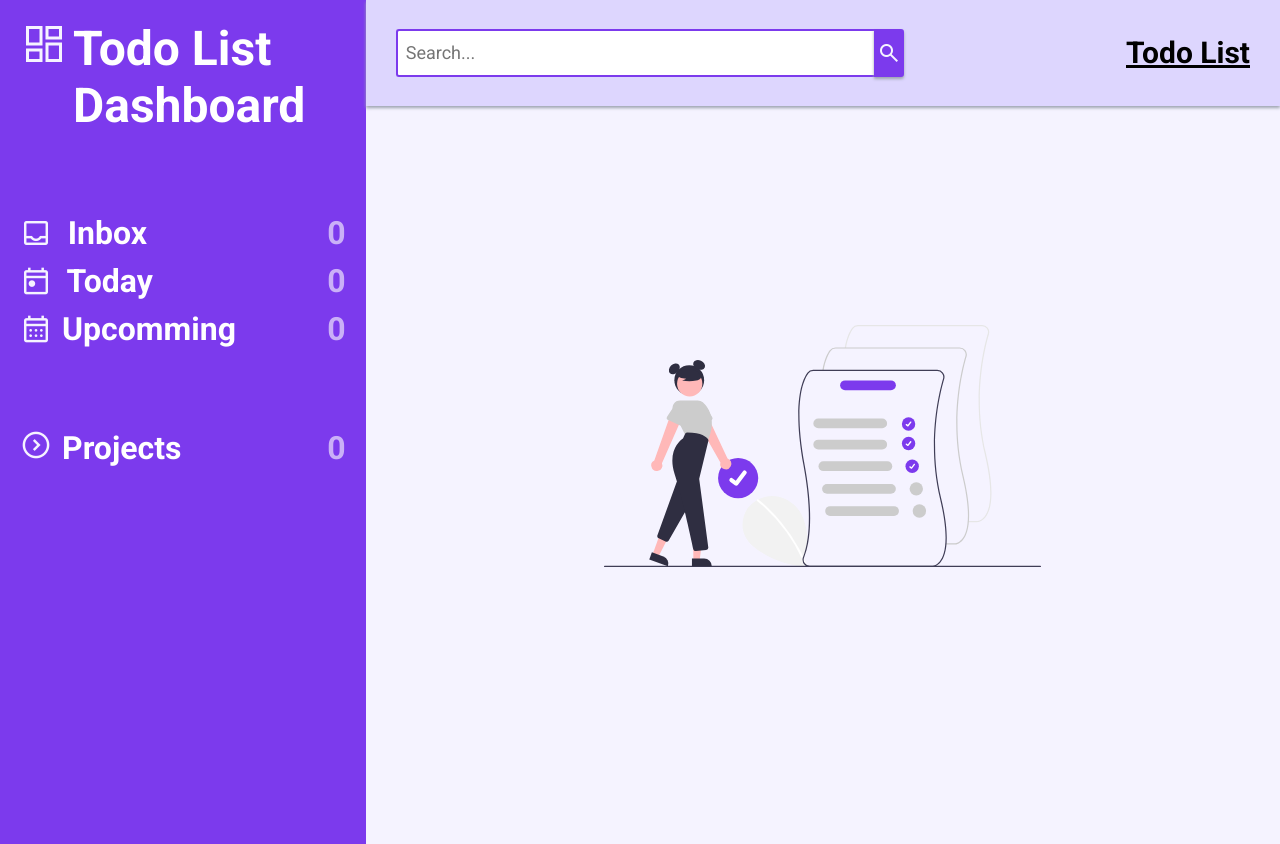
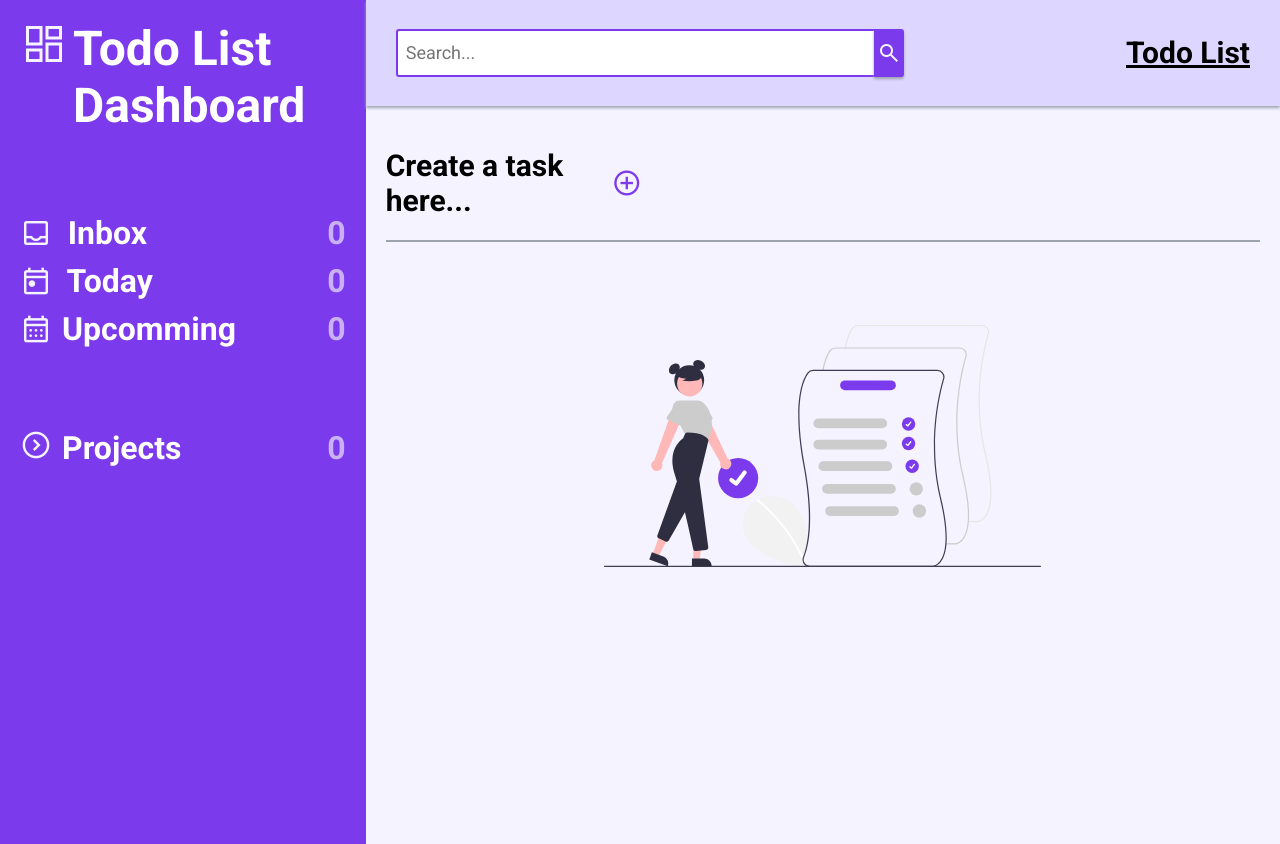
Before and after one commit to MAsecurity/Todo-List, a website built with webpack: page dist/index.html in a window 1280 px wide. Built offline with nearby package versions, Linux system fonts and the light colour scheme.

Commit message:
Finish renderDefault.js

```diff
--- a/src/functions/renderDefault.js
+++ b/src/functions/renderDefault.js
@@ -81,6 +81,14 @@ function getRenderDefault(){
   // Main content section
   const mainContent = document.createElement("div");
   mainContent.classList.add("main");
+  const mainCreateTask = document.createElement("div");
+  mainCreateTask.classList.add("create-task");
+  const mainCreateTaskTitle =  document.createElement("span");
+  mainCreateTaskTitle.classList.add("create-task-title");
+  mainCreateTaskTitle.textContent = "Create a task here..."
+  const mainCreateTaskIcon = document.createElement("span");
+  mainCreateTaskIcon.classList.add("material-symbols-outlined");
+  mainCreateTaskIcon.textContent = "add_circle";
   const mainChangingContent = document.createElement("div");
   mainChangingContent.classList.add("main-changing-content");
   const mainContainerImg = document.createElement("div");
@@ -123,6 +131,9 @@ function getRenderDefault(){
   sideBarProjects.appendChild(sideBarProjectsStatus);
   // Adding Main content
   contentElement.appendChild(mainContent);
+  mainContent.appendChild(mainCreateTask);
+  mainCreateTask.appendChild(mainCreateTaskTitle);
+  mainCreateTask.appendChild(mainCreateTaskIcon);
   mainContent.appendChild(mainChangingContent);
   mainChangingContent.appendChild(mainContainerImg);
   mainContainerImg.appendChild(mainActualImg);
--- a/src/style.css
+++ b/src/style.css
@@ -133,10 +133,6 @@
   opacity: 0.6;
   justify-self: end;
 }
-
-
-
-
 .main{
   grid-column-start: 2;
   grid-row-start: 2;
@@ -146,7 +142,31 @@
   grid-template-columns: 1fr;
   grid-template-rows: 1fr 5fr;
 }
+.main .create-task{
+  grid-row-start: 1;
+  display: grid;
+  grid-template-columns: 1fr 3fr;
+  align-items: center;
+  border-bottom: 2px solid #9ca3af;
+  gap: 10px;
+}
+.main .create-task span{
+  font-size: 30px;
+}
+.main .create-task .material-symbols-outlined{
+  color: #7c3aed;
+  grid-column-start: 2;
+  cursor: pointer;
+}
+.main .create-task .material-symbols-outlined:hover{
+  color: green;
+}
 
+.main .create-task .create-task-title{
+  color: black !important;
+  font-weight: bold;
+  grid-column-start: 1;
+}
 .main-changing-content{
   grid-row-start: 2;
 }
```
